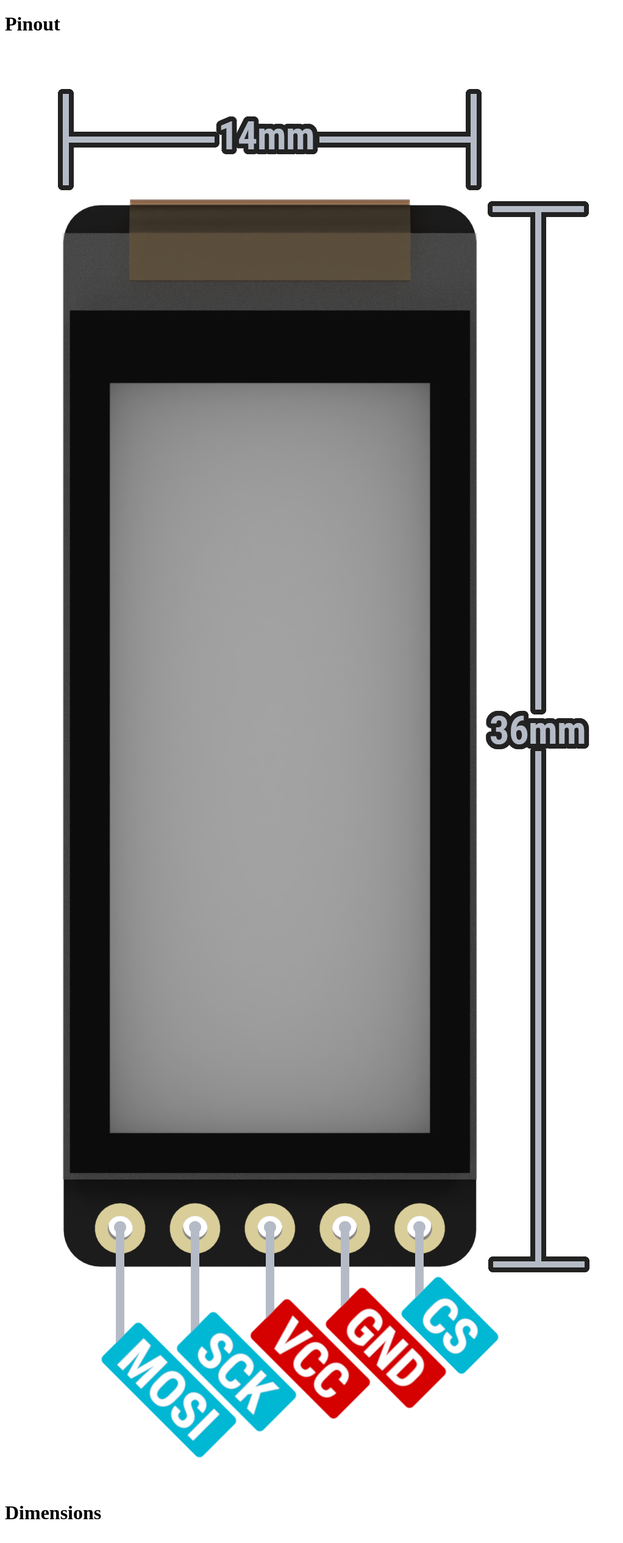
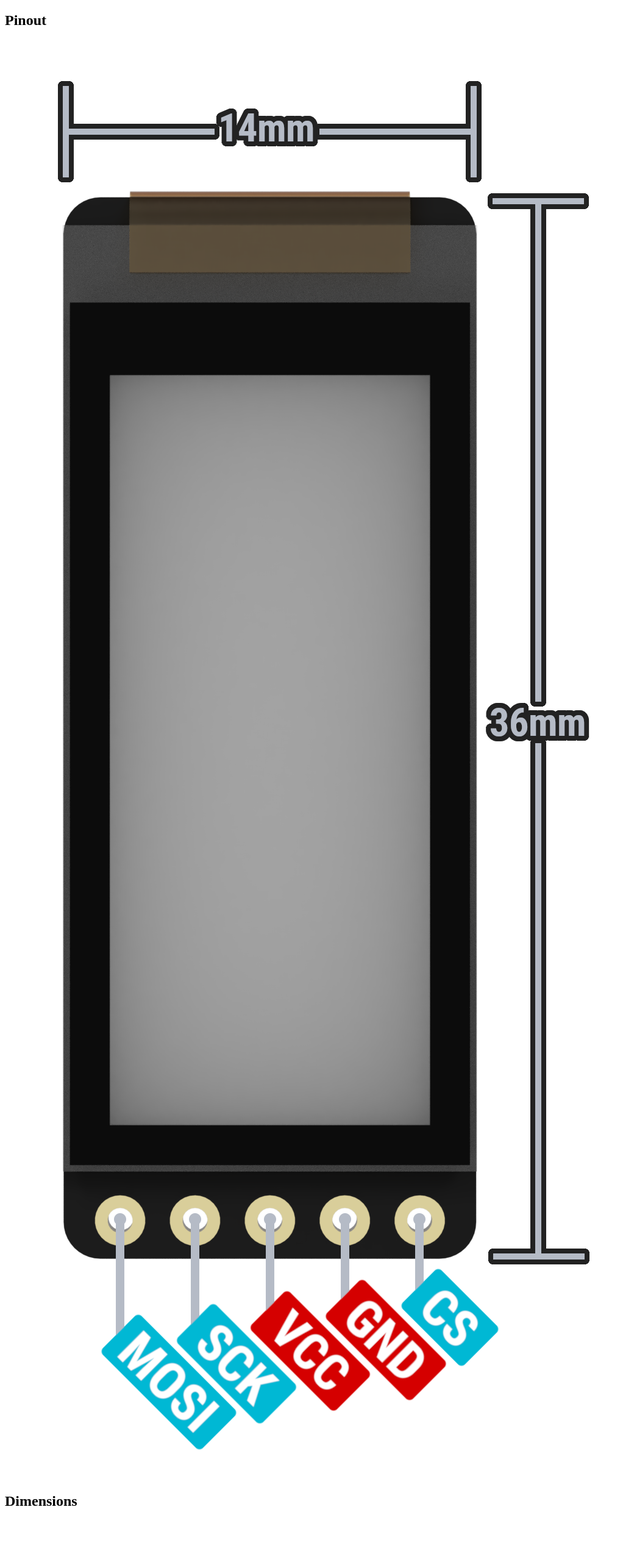
Before and after one commit to Nice-Keyboards/nicekeyboards.com, a Gatsby site: page /docs/nice-view/pinout-schematic in a window 1280 px wide. Shown: the top 2531 px of the page at 61% size, without its empty margins (0-1022 px from the left). Built offline with nearby package versions, Linux system fonts and the light colour scheme; Gatsby itself is replaced by a stand-in of ours.

Commit message:
Allow for direct linking in pinout/schematic

```diff
--- a/src/pages/docs/nice-view/pinout-schematic.mdx
+++ b/src/pages/docs/nice-view/pinout-schematic.mdx
@@ -4,14 +4,14 @@ description: Pinout, dimensions, and schematic for the nice!view
 order: 2
 ---
 
-# Pinout
+## Pinout
 
 ![Pinout](../_images/niceview_pinout.png)
 
-# Dimensions
+## Dimensions
 
 ![Dimensions](../_images/niceview_dimensions.png)
 
-# Schematic
+## Schematic
 
 ![Schematic](../_images/niceview_schematic.png)
```
